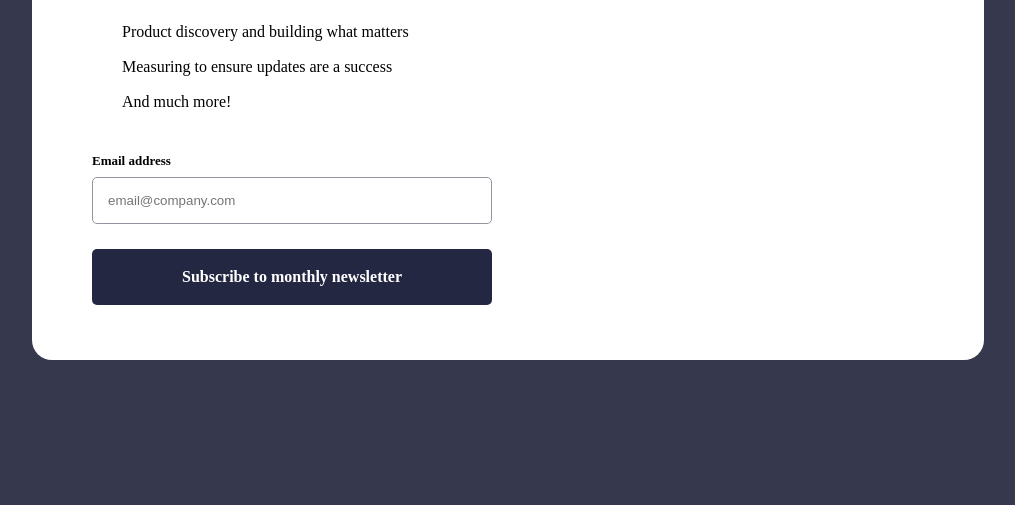
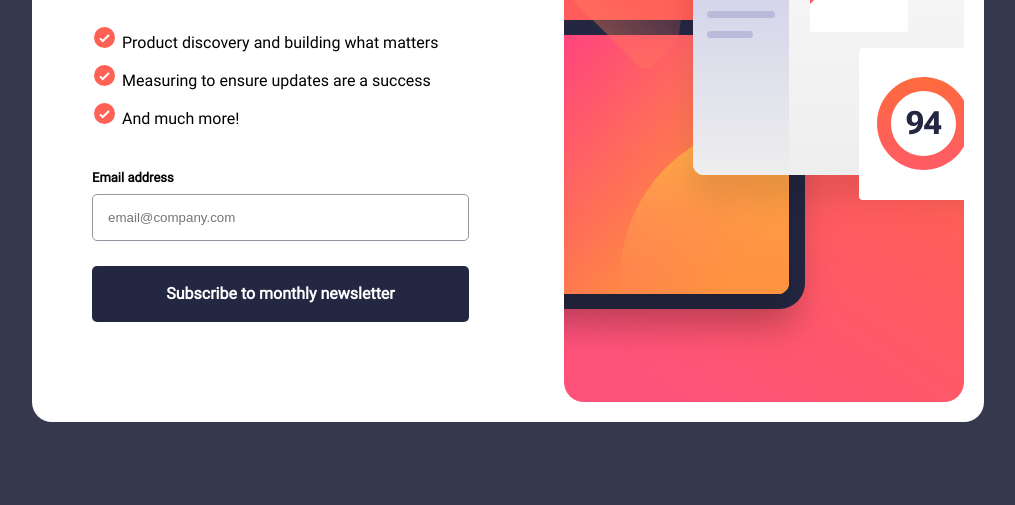
Before and after one commit to fitriamelia150/newsletter-sign-up, a plain HTML site: page index.html in a window 1280 px wide. Shown: the part 295-800 px from the top of the page, without its empty margins (132-1147 px from the left). Drawn offline with Linux system fonts and the light colour scheme; the site is published under a folder, as on GitHub Pages, so addresses that start at the root find nothing.

Commit message:
push lagiii

```diff
--- a/assets/css/index.scss
+++ b/assets/css/index.scss
@@ -1,6 +1,6 @@
 @import 'variable';
 @font-face { font-family: roboto-regular;
-	src: url('/assets/fonts/Roboto-Regular.ttf');
+	src: url('../fonts/Roboto-Regular.ttf');
 }
 
 /* http://meyerweb.com/eric/tools/css/reset/
@@ -96,7 +96,7 @@ body {
 		ul {
 			padding: 30px;
 			line-height: 25px;
-			list-style-image: url('/assets/images/icon-list.svg');
+			list-style-image: url('../images/icon-list.svg');
 
 			li {
 				margin-bottom: 10px;
@@ -173,7 +173,7 @@ body {
 		padding-left: 20px;
 
 		img {
-			content: url('/assets/images/illustration-sign-up-desktop.svg');
+			content: url('../images/illustration-sign-up-desktop.svg');
 			border-radius: 20px;
 			margin: 20px;
 		}
```
Also changed, not shown: assets/css/index.min.css, 1 other file.
